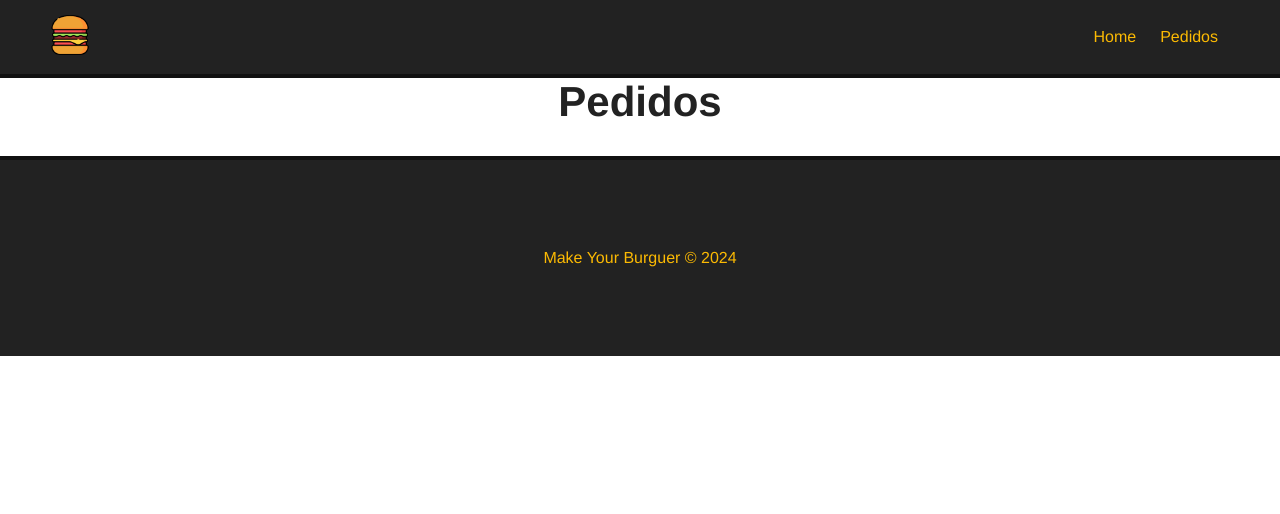
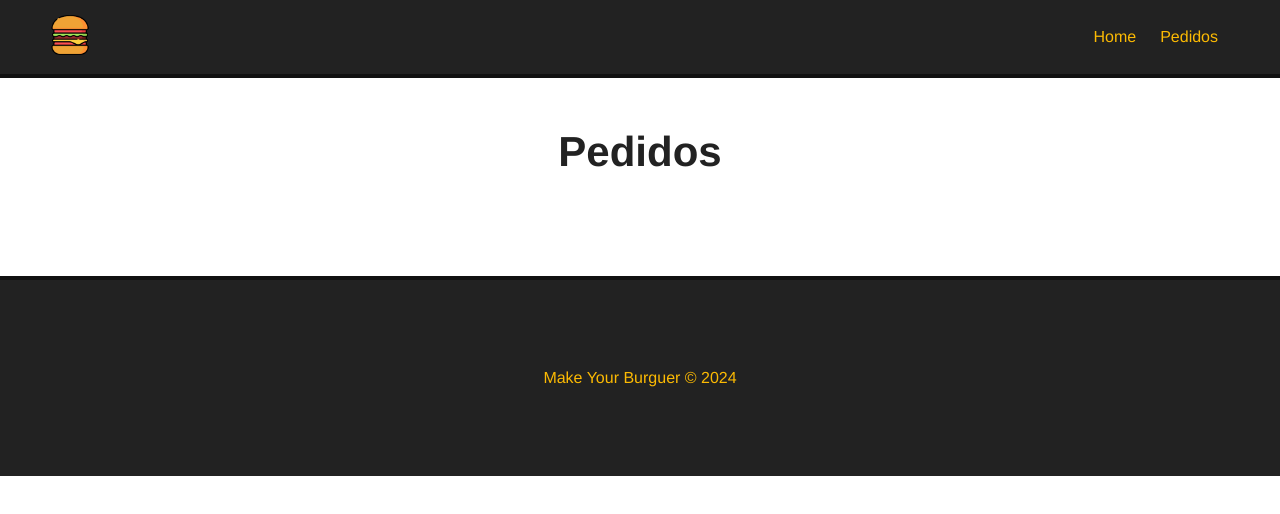
Before and after one commit to DevMatheusMarques/project-make-your-burguer, a Vue app: page /pedidos in a window 1280 px wide. Shown: the top 514 px of the page. Built offline with nearby package versions, Linux system fonts and the light colour scheme.

Commit message:
Footer component margin adjustment

```diff
--- a/src/App.vue
+++ b/src/App.vue
@@ -15,6 +15,7 @@
   h1 {
     text-align: center;
     font-size: 42px;
+    margin-top: 50px;
     margin-bottom: 30px;
     color: #222;
   }
--- a/src/components/Footer.vue
+++ b/src/components/Footer.vue
@@ -14,6 +14,7 @@ export default {
   .footer {
     width: 100%;
     height: 200px;
+    margin-top: 100px;
     background-color: #222;
     border-top: 4px solid #111;
     color: #FCBA03;
```
